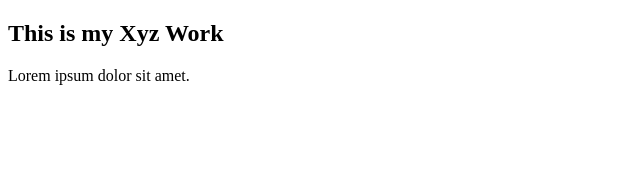
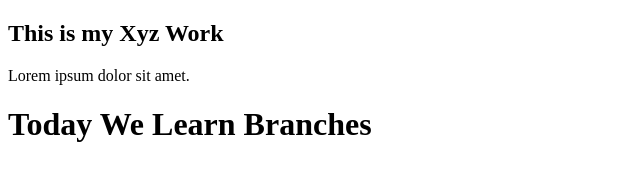
Before and after one commit to atharvahmed/rameen, a plain HTML site: page xyz.html in a window 1280 px wide. Shown: the whole page, without its empty margins (0-640 px from the left). Drawn offline with Linux system fonts and the light colour scheme.

Commit message:
Branches

```diff
--- a/xyz.html
+++ b/xyz.html
@@ -9,5 +9,7 @@
 
     <h2>This is my Xyz Work</h2>
     <p>Lorem ipsum dolor sit amet.</p>
+
+    <h1>Today We Learn Branches</h1>
 </body>
 </html>
```
